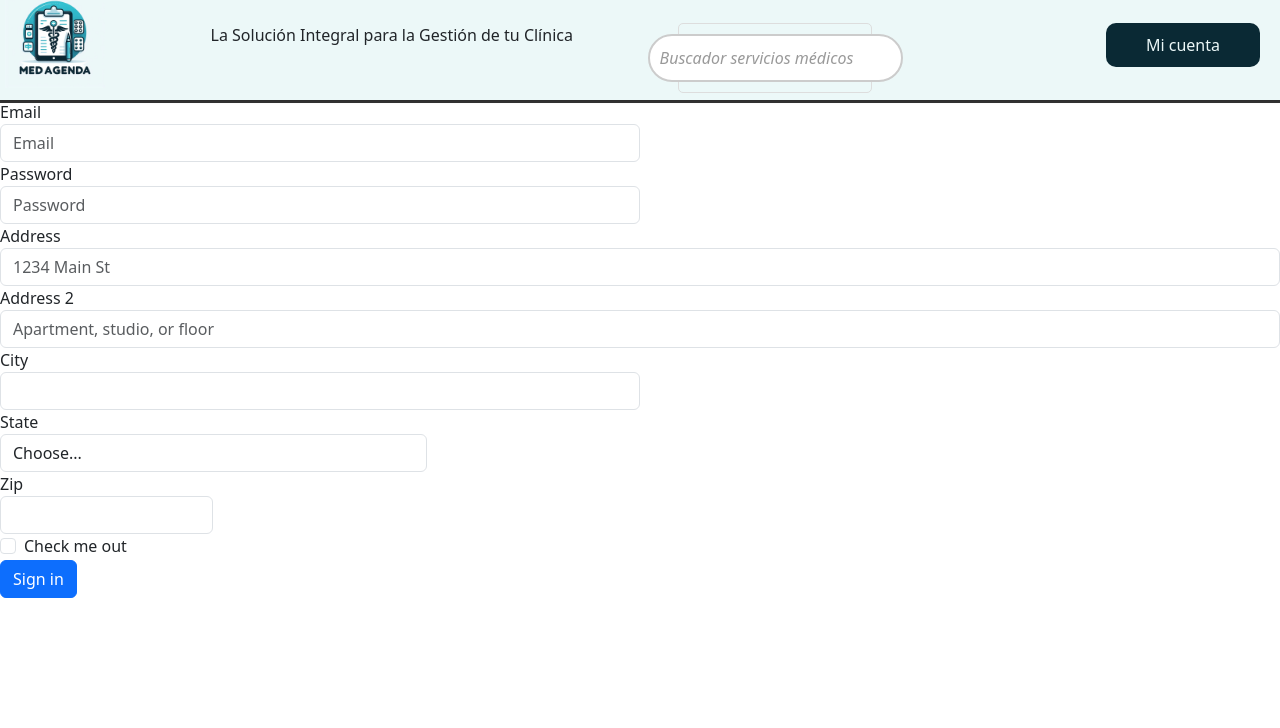
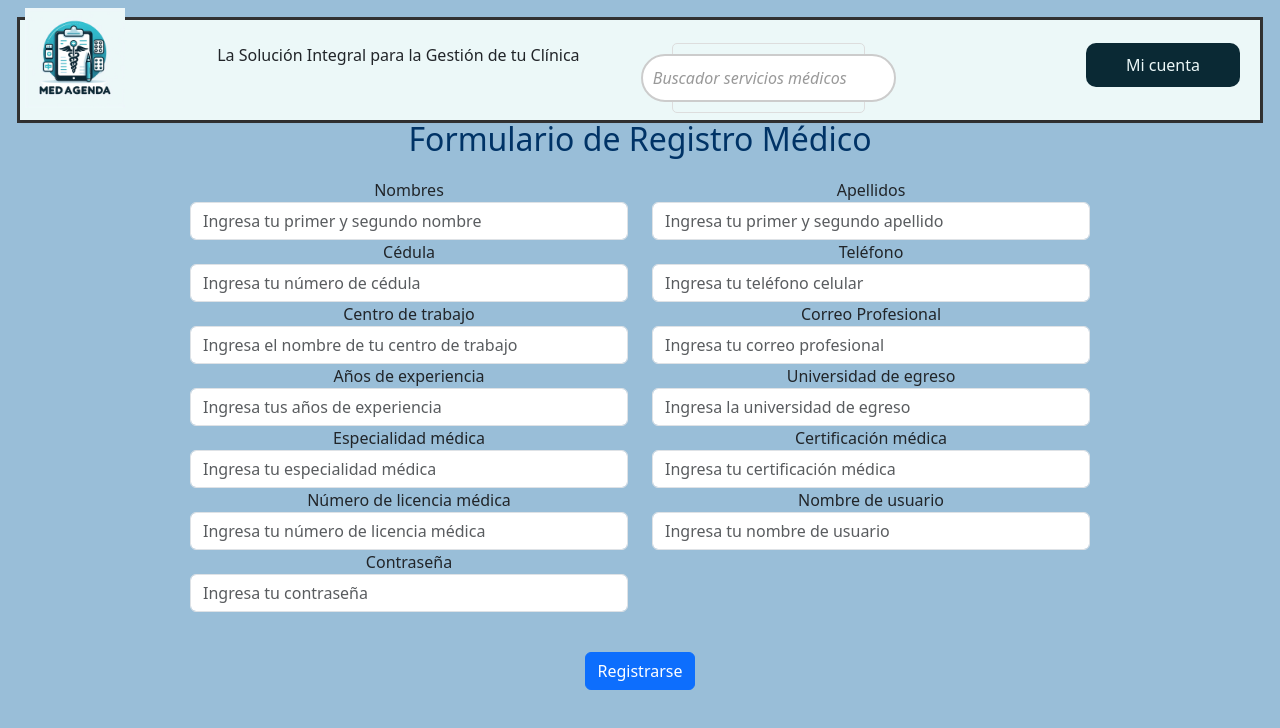
Before and after one commit to PirrY/MedAgenda, a React (Vite) app: page /Register in a window 1280 px wide. Shown: the top 728 px of the page. Built offline with nearby package versions, Linux system fonts and the light colour scheme.

Commit message:
Registro formulario Médico
Campos para el formulario del registro medico, nuevos archivos aún sin implementar para los servicios y directorio

```diff
--- a/src/pages/AdminDashboard.css
+++ b/src/pages/AdminDashboard.css
@@ -1,4 +1,4 @@
-.home {
+.dashboard {
     background-color: #99BED8;
     min-height: 100vh;
     padding: 20px;
--- a/src/pages/AdminDashboard.jsx
+++ b/src/pages/AdminDashboard.jsx
@@ -10,7 +10,7 @@ function ADashboard() {
       <Header />
 
       {/* Contenido del Admin Dashboard */}
-      <div className="home">
+      <div className="dashboard">
         <div className="dashboard-container">
           <h1>Dashboard de Administrador</h1>
           <div className="recuadro">
--- a/src/pages/Home.css
+++ b/src/pages/Home.css
@@ -99,7 +99,7 @@
 .servicios-click {
     position: absolute;
     right: 20px; /* Ajusta la posición a la derecha */
-    top: 120px; /* Ajusta la posición vertical */
+    top: 150px; /* Ajusta la posición vertical */
     background-color: rgba(213, 230, 240, 0.9);
     padding: 20px;
     border-radius: 10px;
--- a/src/pages/Register.css
+++ b/src/pages/Register.css
@@ -1,8 +1,44 @@
-.register{
+/* Estilos para el fondo de la página */
+.register {
     background-color: #99BED8;
-    display: flex;
+    min-height: 100vh; /* Asegura que el fondo cubra toda la altura de la vista */
+    padding: 20px;
 }
 
-.register-form{
-    background-color: #99BED8;
+/* Estilos para el título del formulario */
+.form-title {
+    color: #003366;
+    margin-bottom: 20px;
+    font-size: 32px;
+    text-align: center;
 }
+
+/* Estilos para los campos del formulario */
+.form-control {
+    background-color: #e7f3fe;
+    border: 1px solid #a3c4e0;
+    color: #333;
+    border-radius: 5px;
+    padding: 10px;
+}
+
+/* Estilos para el botón */
+.btn-primary {
+    margin-top: 20px;
+    background-color: #003366;
+    color: white;
+    padding: 10px 20px;
+    border-radius: 5px;
+    cursor: pointer; /* Cambia el cursor al pasar por encima */
+}
+
+/* Cambio de color del botón al pasar el mouse */
+.btn-primary:hover {
+    background-color: #0056b3;
+}
+
+/* Estilos para los campos al tener el foco */
+.form-control:focus {
+    border-color: #007bff; /* Cambia el color del borde al enfocar */
+    box-shadow: 0 0 5px rgba(0, 123, 255, 0.5); /* Sombra alrededor del campo */
+}
--- a/src/pages/Register.jsx
+++ b/src/pages/Register.jsx
@@ -1,58 +1,103 @@
 import React from 'react'
 import Header from '../components/molecules/Header'
+import './Register.css';
 
 export function Register() {
   return (
     <div className='register'>
-    <Header/>
-    <div>
+      <Header />
+      <center>
+        <div style={{ maxWidth: '900px', margin: '0 auto' }}>
+          {/* Título del formulario */}
+          <h1 className="form-title">Formulario de Registro Médico</h1>
           <form className="register-form">
-    <div class="form-row">
-      <div class="form-group col-md-6">
-        <label for="inputEmail4">Email</label>
-        <input type="email" class="form-control" id="inputEmail4" placeholder="Email"/>
+            {/* Fila de nombres y apellidos */}
+            <div className="row">
+              <div className="form-group col-md-6">
+                <label htmlFor="inputNombres">Nombres</label>
+                <input type="text" className="form-control" id="inputNombres" placeholder="Ingresa tu primer y segundo nombre" />
               </div>
-      <div class="form-group col-md-6">
-        <label for="inputPassword4">Password</label>
-        <input type="password" class="form-control" id="inputPassword4" placeholder="Password"/>
+              <div className="form-group col-md-6">
+                <label htmlFor="inputApellidos">Apellidos</label>
+                <input type="text" className="form-control" id="inputApellidos" placeholder="Ingresa tu primer y segundo apellido" />
               </div>
             </div>
-    <div class="form-group">
-      <label for="inputAddress">Address</label>
-      <input type="text" class="form-control" id="inputAddress" placeholder="1234 Main St"/>
+
+            {/* Fila de cédula y teléfono */}
+            <div className="row">
+              <div className="form-group col-md-6">
+                <label htmlFor="inputCedula">Cédula</label>
+                <input type="text" className="form-control" id="inputCedula" placeholder="Ingresa tu número de cédula" />
               </div>
-    <div class="form-group">
-      <label for="inputAddress2">Address 2</label>
-      <input type="text" class="form-control" id="inputAddress2" placeholder="Apartment, studio, or floor"/>
-    </div>
-    <div class="form-row">
-      <div class="form-group col-md-6">
-        <label for="inputCity">City</label>
-        <input type="text" class="form-control" id="inputCity"/>
-      </div>
-      <div class="form-group col-md-4">
-        <label for="inputState">State</label>
-        <select id="inputState" class="form-control">
-          <option selected>Choose...</option>
-          <option>...</option>
-        </select>
-      </div>
-      <div class="form-group col-md-2">
-        <label for="inputZip">Zip</label>
-        <input type="text" class="form-control" id="inputZip"/>
+              <div className="form-group col-md-6">
+                <label htmlFor="inputTelefono">Teléfono</label>
+                <input type="text" className="form-control" id="inputTelefono" placeholder="Ingresa tu teléfono celular" />
               </div>
             </div>
-    <div class="form-group">
-      <div class="form-check">
-        <input class="form-check-input" type="checkbox" id="gridCheck"/>
-        <label class="form-check-label" for="gridCheck">
-          Check me out
-        </label>
+
+            {/* Fila de centro de trabajo y correo */}
+            <div className="row">
+              <div className="form-group col-md-6">
+                <label htmlFor="inputCentroTrabajo">Centro de trabajo</label>
+                <input type="text" className="form-control" id="inputCentroTrabajo" placeholder="Ingresa el nombre de tu centro de trabajo" />
+              </div>
+              <div className="form-group col-md-6">
+                <label htmlFor="inputCorreoProfesional">Correo Profesional</label>
+                <input type="email" className="form-control" id="inputCorreoProfesional" placeholder="Ingresa tu correo profesional" />
               </div>
             </div>
-    <button type="submit" class="btn btn-primary">Sign in</button>
+
+            {/* Fila de experiencia y universidad */}
+            <div className="row">
+              <div className="form-group col-md-6">
+                <label htmlFor="inputExperiencia">Años de experiencia</label>
+                <input type="number" className="form-control" id="inputExperiencia" placeholder="Ingresa tus años de experiencia" />
+              </div>
+              <div className="form-group col-md-6">
+                <label htmlFor="inputUniversidad">Universidad de egreso</label>
+                <input type="text" className="form-control" id="inputUniversidad" placeholder="Ingresa la universidad de egreso" />
+              </div>
+            </div>
+
+            {/* Fila de especialidad y certificación */}
+            <div className="row">
+              <div className="form-group col-md-6">
+                <label htmlFor="inputEspecialidad">Especialidad médica</label>
+                <input type="text" className="form-control" id="inputEspecialidad" placeholder="Ingresa tu especialidad médica" />
+              </div>
+              <div className="form-group col-md-6">
+                <label htmlFor="inputCertificacion">Certificación médica</label>
+                <input type="text" className="form-control" id="inputCertificacion" placeholder="Ingresa tu certificación médica" />
+              </div>
+            </div>
+
+            {/* Fila de licencia y usuario */}
+            <div className="row">
+              <div className="form-group col-md-6">
+                <label htmlFor="inputLicencia">Número de licencia médica</label>
+                <input type="text" className="form-control" id="inputLicencia" placeholder="Ingresa tu número de licencia médica" />
+              </div>
+              <div className="form-group col-md-6">
+                <label htmlFor="inputUsuario">Nombre de usuario</label>
+                <input type="text" className="form-control" id="inputUsuario" placeholder="Ingresa tu nombre de usuario" />
+              </div>
+            </div>
+
+            {/* Fila de contraseña */}
+            <div className="row">
+              <div className="form-group col-md-6">
+                <label htmlFor="inputContraseña">Contraseña</label>
+                <input type="password" className="form-control" id="inputContraseña" placeholder="Ingresa tu contraseña" />
+              </div>
+            </div>
+
+            {/* Espaciado entre los campos y el botón */}
+            <div style={{ marginTop: '20px' }}>
+              <button type="submit" className="btn btn-primary">Registrarse</button>
+            </div>
           </form>
         </div>
+      </center>
     </div>
-  )
+  );
 }
```
Also changed, not shown: src/pages/medical_directory.css (added), src/pages/medical_directory.jsx (added), src/pages/servicios_medicos.css (added), src/pages/servicios_medicos.jsx (added), 1 other file (tests, documents, lock files or other folders). Lines whose indentation alone changed are shown as unchanged.
